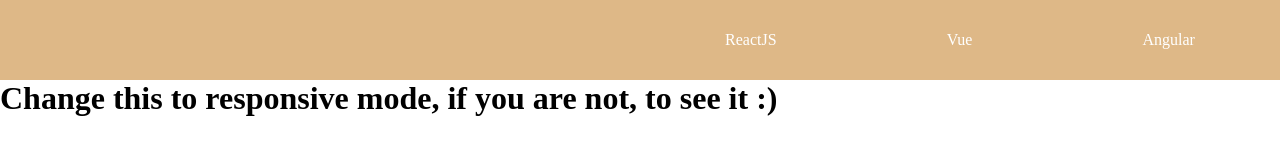
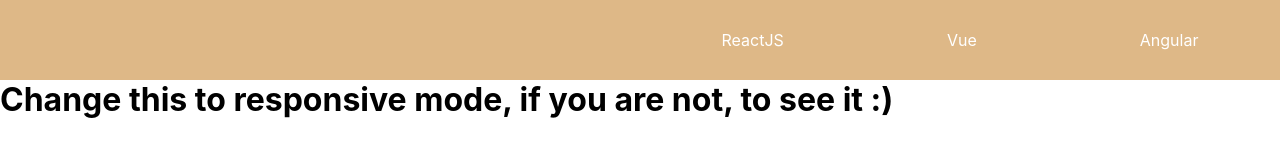
Before and after one commit to ProHashim/Responsive-menu-CSS, a plain HTML site: page index.html in a window 1280 px wide. Drawn offline with Linux system fonts and the light colour scheme.

Commit message:
fonts changed

```diff
--- a/style.css
+++ b/style.css
@@ -6,7 +6,9 @@
     box-sizing: border-box;
 }
 
-
+body{
+    font-family: -apple-system, BlinkMacSystemFont, 'Segoe UI', Roboto, Oxygen, Ubuntu, Cantarell, 'Open Sans', 'Helvetica Neue', sans-serif;
+}
 nav{
     height: 10vh;
     background: burlywood;
```
